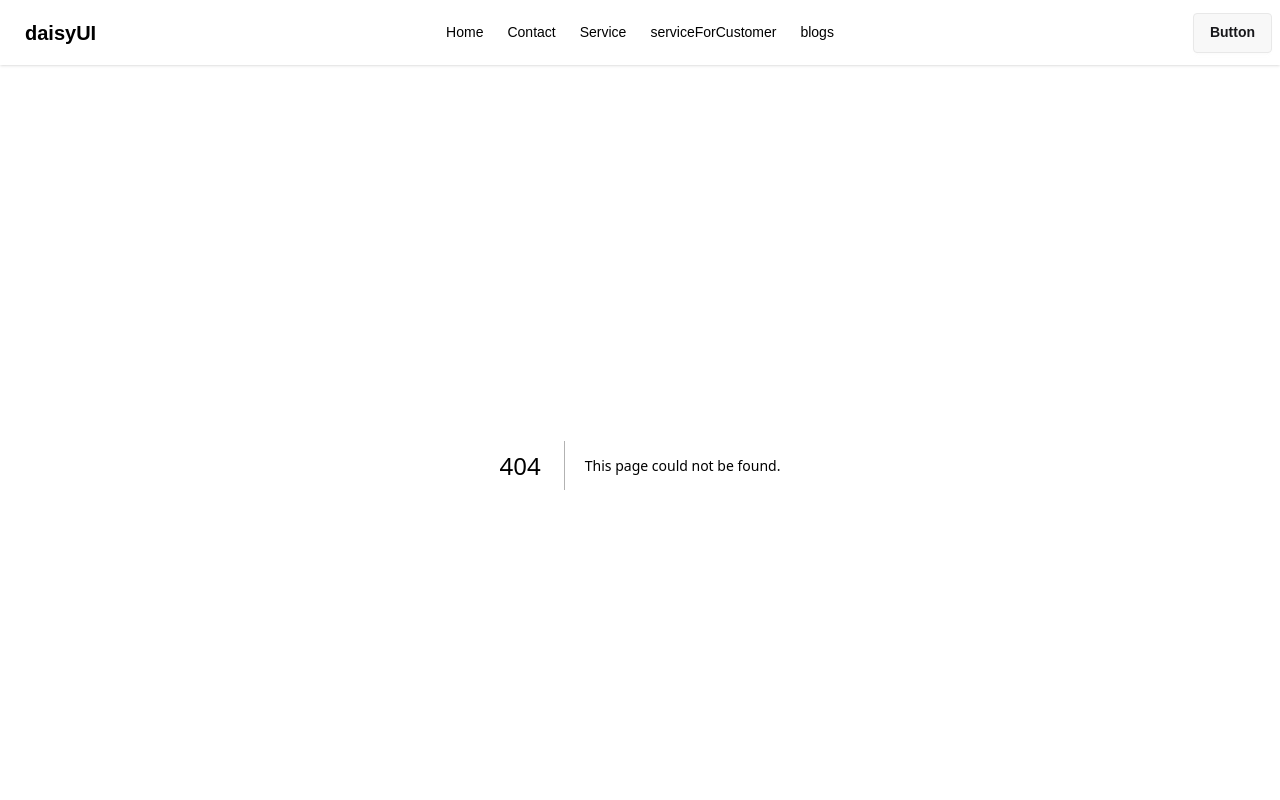
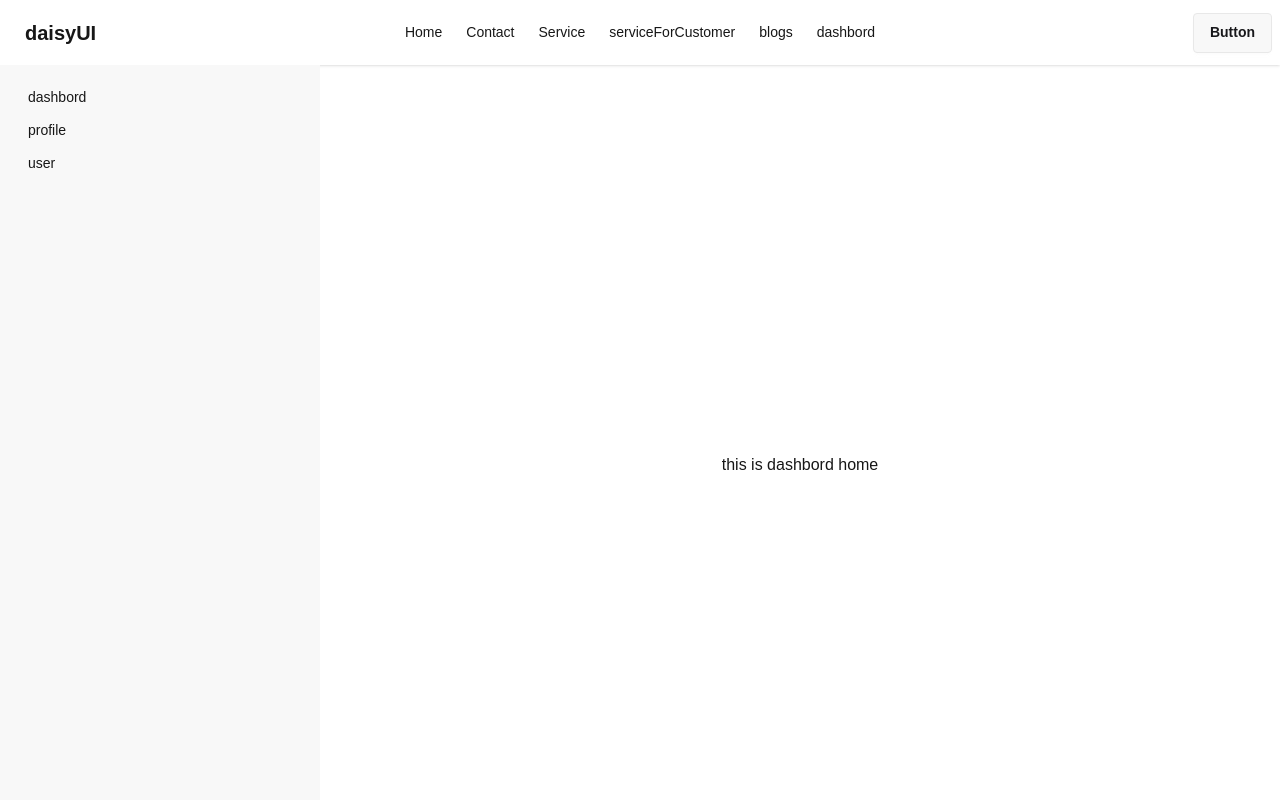
Before and after one commit to ryousufrahman/frist-nextjs-app, a Next.js app: page /dashbord in a window 1280 px wide. Before the commit this address had no page. Shown: the top 800 px of the page. Built offline with nearby package versions, Linux system fonts and the light colour scheme.

Commit message:
added nested layout inside a page using layout.jsx page adding children

```diff
--- a/src/app/components/Navbar.jsx
+++ b/src/app/components/Navbar.jsx
@@ -10,6 +10,7 @@ const Navbar = () => {
      <li><Link href={'/service/serviceForCustomer'} >serviceForCustomer</Link></li>
 
      <li><Link href={'/blog'} >blogs</Link></li>
+     <li><Link href={'/dashbord'} >dashbord</Link></li>
 
 
 
--- /dev/null
+++ b/src/app/dashbord/layout.jsx
@@ -0,0 +1,41 @@
+import Link from "next/link";
+
+
+const DashbordLayout = ({children}) => {
+  return (
+    <div>
+      <div className="drawer lg:drawer-open">
+        <input id="my-drawer-3" type="checkbox" className="drawer-toggle" />
+        <div className="drawer-content flex flex-col items-center justify-center">
+          {children}
+          <label htmlFor="my-drawer-3" className="btn drawer-button lg:hidden">
+            Open drawer
+          </label>
+        </div>
+        <div className="drawer-side">
+          <label
+            htmlFor="my-drawer-3"
+            aria-label="close sidebar"
+            className="drawer-overlay"
+          ></label>
+          <ul className="menu bg-base-200 min-h-full w-80 p-4">
+            {/* Sidebar content here */}
+            <li>
+              <Link href={'/dashbord'}>dashbord</Link>
+            </li>
+            <li>
+              <Link href={'/dashbord/profile'}>profile</Link>
+            </li>
+
+            <li>
+              <Link href={'/dashbord/user'}>user</Link>
+            </li>
+
+          </ul>
+        </div>
+      </div>
+    </div>
+  );
+};
+
+export default DashbordLayout;
--- /dev/null
+++ b/src/app/dashbord/page.jsx
@@ -0,0 +1,10 @@
+
+const DashbordPage = () => {
+    return (
+        <div>
+            this is dashbord home
+        </div>
+    );
+};
+
+export default DashbordPage;
--- /dev/null
+++ b/src/app/dashbord/profile/page.jsx
@@ -0,0 +1,11 @@
+
+
+const Profile = () => {
+    return (
+        <div>
+            this is profile
+        </div>
+    );
+};
+
+export default Profile;
--- /dev/null
+++ b/src/app/dashbord/user/page.jsx
@@ -0,0 +1,11 @@
+
+
+const User = () => {
+    return (
+        <div>
+            this is user
+        </div>
+    );
+};
+
+export default User;
```
